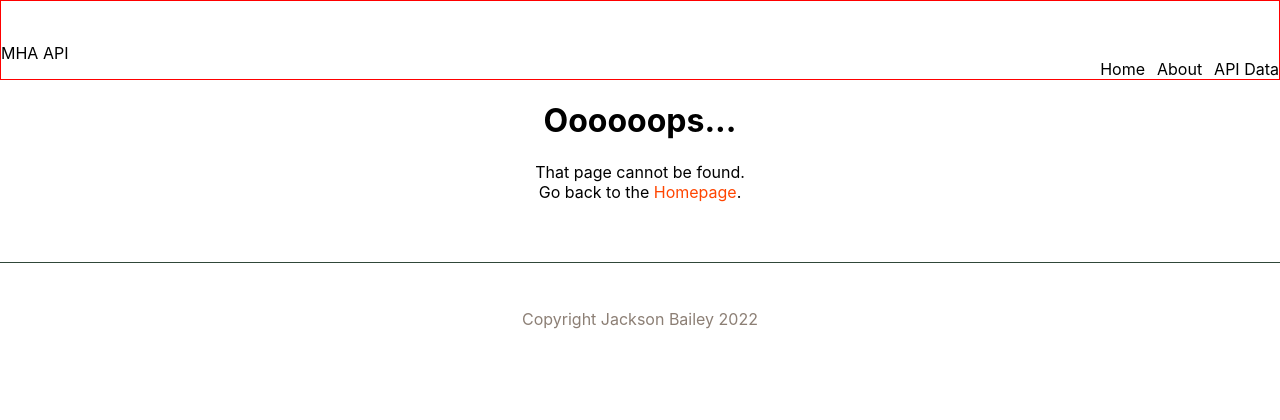
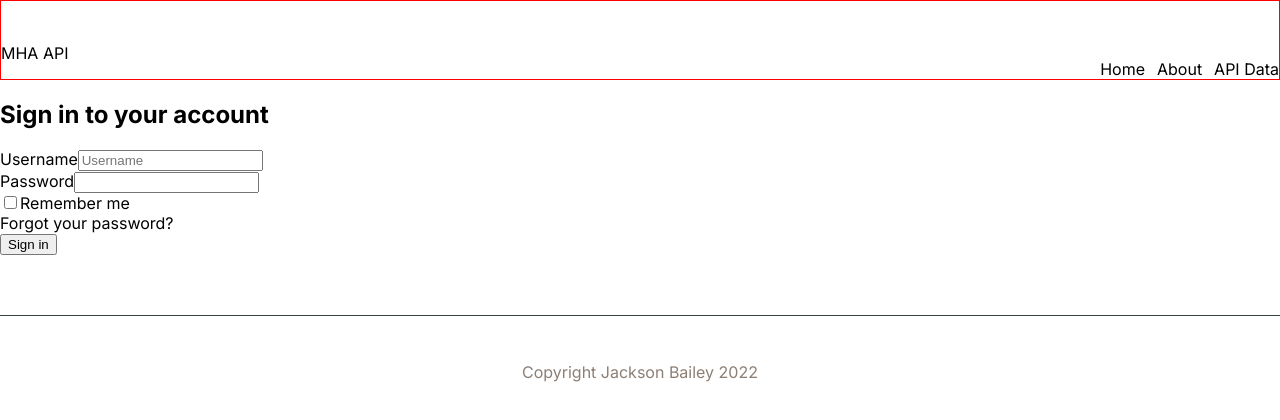
Before and after one commit to jacksontbailey/MyHeroAPI, a Next.js app in the folder frontend/: page /login in a window 1280 px wide. Before the commit this address had no page. Shown: the top 420 px of the page. Built offline with nearby package versions, Linux system fonts and the light colour scheme.

Commit message:
Working on getting frontend to interact with backend

```diff
--- a/frontend/package.json
+++ b/frontend/package.json
@@ -9,6 +9,8 @@
     "lint": "next lint"
   },
   "dependencies": {
+    "axios": "^1.1.3",
+    "dotenv": "^16.0.3",
     "next": "^12.3.1",
     "react": "18.2.0",
     "react-dom": "18.2.0"
--- /dev/null
+++ b/frontend/pages/login/index.js
@@ -0,0 +1,106 @@
+import { useState } from 'react';
+import { useRouter } from 'next/router';
+
+export default function Login() {
+  const [username, setUsername] = useState('');
+  const [password, setPassword] = useState('');
+  const router = useRouter();
+
+
+  function handleUsernameChange(e) {
+    setUsername(e.target.value);
+  }
+
+  function handlePasswordChange(e) {
+    setPassword(e.target.value);
+  }
+
+  async function handleSubmit(e) {
+    e.preventDefault();
+    const formData = new FormData();
+    formData.append('username', username);
+    formData.append('password', password);
+    const res = await fetch(`${process.env.NEXT_PUBLIC_API_URL}/login`, {
+      method: 'POST',
+      body: formData
+    });
+    if (res.status == 200) {
+      const json = await res.json();
+      localStorage.setItem('token', json.access_token);
+      router.push("admin");
+    } else {
+      alert('Login failed.')
+    }
+  }
+
+  return (
+    <>
+      <div>
+        <div>
+          <div>
+            <h2>Sign in to your account</h2>
+          </div>
+          <form action="#" method="POST" onSubmit={handleSubmit}>
+            <input type="hidden" name="remember" defaultValue="true" />
+            <div>
+              <div>
+                <label htmlFor="username">
+                  Username
+                </label>
+                <input
+                  id="username"
+                  name="username"
+                  type="text"
+                  autoComplete="username"
+                  required
+                  placeholder="Username"
+                  value={username}
+                  onChange={handleUsernameChange}
+                />
+              </div>
+              <div>
+                <label htmlFor="password">
+                  Password
+                </label>
+                <input
+                  id="password"
+                  name="password"
+                  type="password"
+                  autoComplete="current-password"
+                  required
+                  value={password}
+                  onChange={handlePasswordChange}
+                />
+              </div>
+            </div>
+
+            <div>
+              <div>
+                <input
+                  id="remember-me"
+                  name="remember-me"
+                  type="checkbox"
+                />
+                <label htmlFor="remember-me">
+                  Remember me
+                </label>
+              </div>
+
+              <div>
+                <a href="#">
+                  Forgot your password?
+                </a>
+              </div>
+            </div>
+
+            <div>
+              <button type="submit">
+                Sign in
+              </button>
+            </div>
+          </form>
+        </div>
+      </div>
+    </>
+  )
+}
--- a/frontend/styles/globals.css
+++ b/frontend/styles/globals.css
@@ -1,3 +1,4 @@
+@import url('https://fonts.googleapis.com/css2?family=Inter:wght@200;400;600;700&display=swap');
 :root{
   --middle-grey: #8C7F75ff;
   --kombu-green: #304739ff;
@@ -10,8 +11,7 @@ html,
 body {
   padding: 0;
   margin: 0;
-  font-family: -apple-system, BlinkMacSystemFont, Segoe UI, Roboto, Oxygen,
-    Ubuntu, Cantarell, Fira Sans, Droid Sans, Helvetica Neue, sans-serif;
+  font-family: "Inter";
 }
 
 a {
@@ -61,3 +61,19 @@ footer{
 .not-found a{
   color: orangered;
 }
+
+
+/* page loader */
+.loader {
+  border: 16px solid #f3f3f3; /* Light grey */
+  border-top: 16px solid #3498db; /* Blue */
+  border-radius: 50%;
+  width: 120px;
+  height: 120px;
+  animation: spin 2s linear infinite;
+}
+
+@keyframes spin {
+  0% { transform: rotate(0deg); }
+  100% { transform: rotate(360deg); }
+}
```
Also changed, not shown: frontend/components/Loader.js (added, +7 -0 lines), frontend/pages/admin/index.js (added, +35 -0 lines), 2 other files (tests, documents, lock files or other folders).
